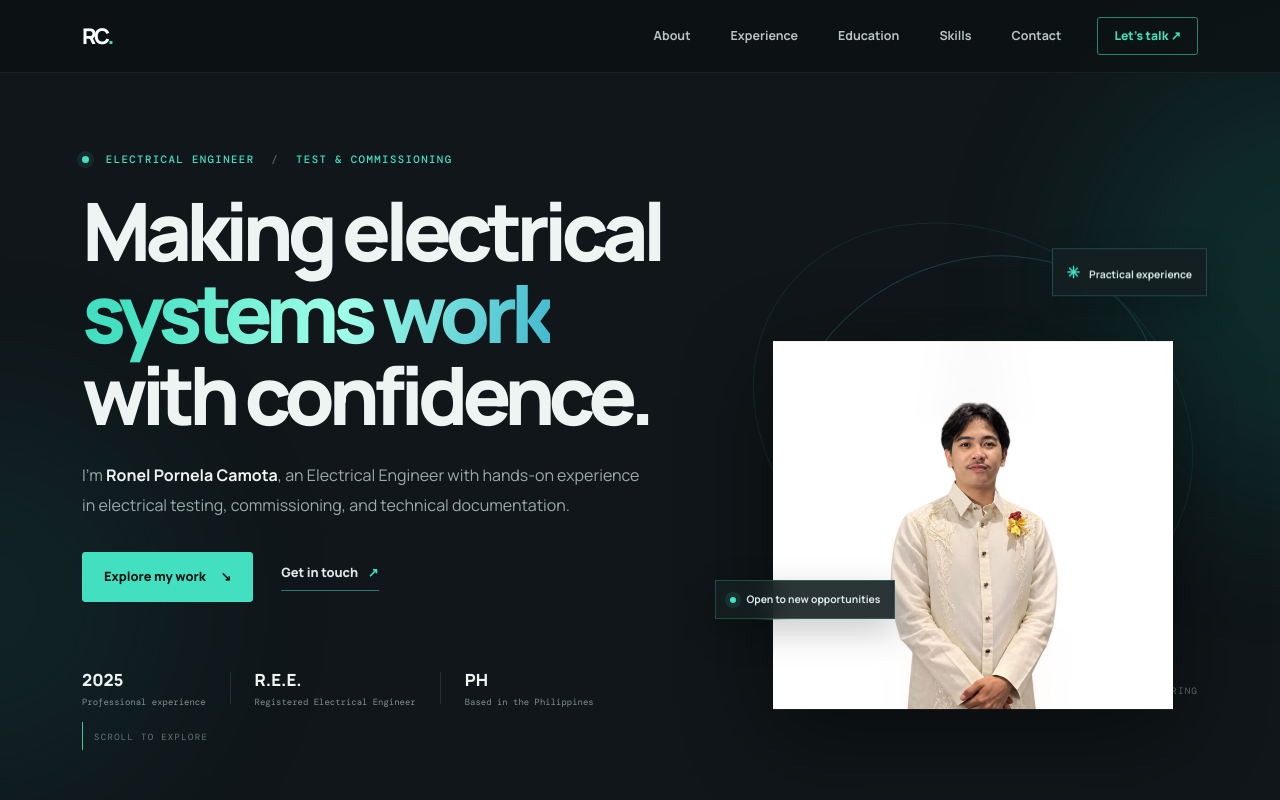
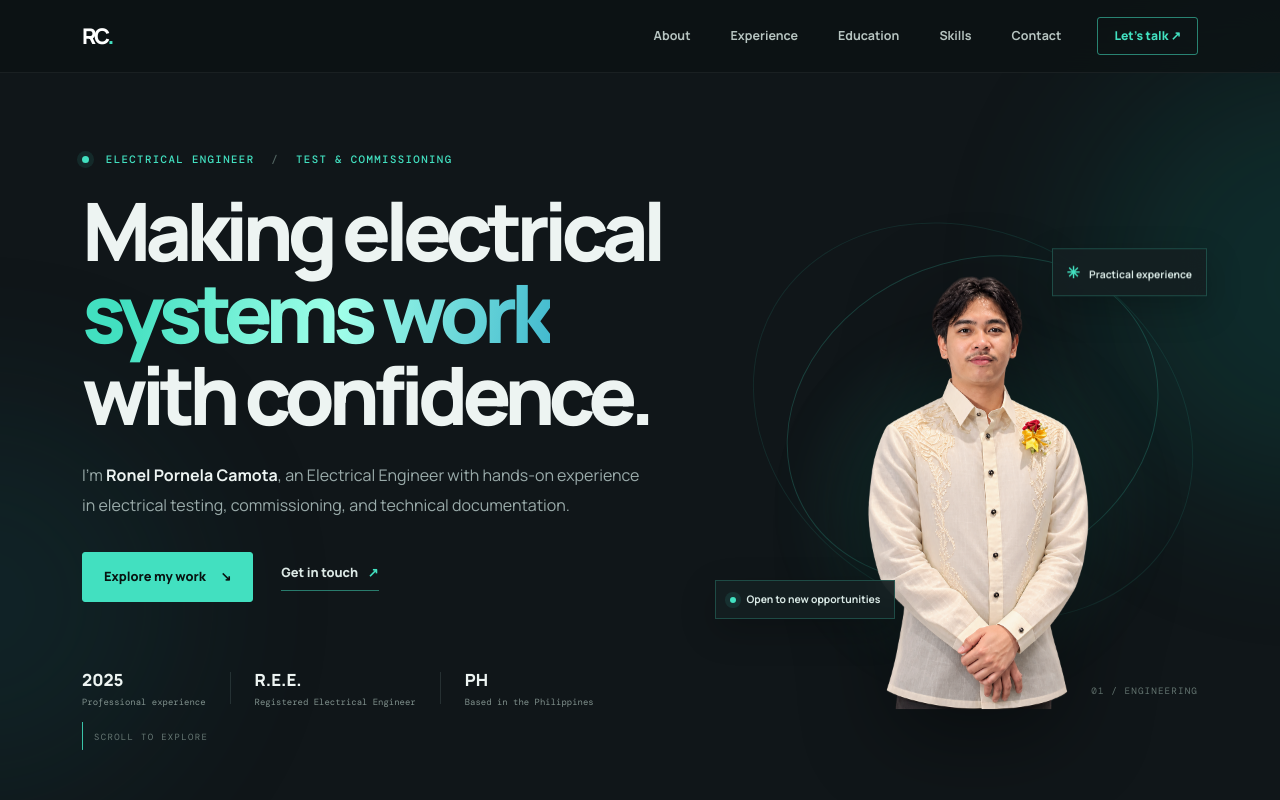
Before and after one commit to leptosee/camota-portfolio-, a plain HTML site: page index.html in a window 1280 px wide. Shown: the top 800 px of the page. Drawn offline with nearby package versions, Linux system fonts and the light colour scheme.

Commit message:
Add files via upload

```diff
--- a/index.html
+++ b/index.html
@@ -65,7 +65,7 @@
               <div class="portrait-orbit orbit-a"></div>
               <div class="portrait-orbit orbit-b"></div>
               <div class="portrait-glow"></div>
-              <img class="portrait-img" src="assets/ronelcamota.jpg" alt="ronelcamota.jpg" width="400" height="400">
+              <img class="portrait-img" src="assets/rpcamota.png" alt="rpcamota.png" width="400" height="400">
               <div class="floating-tag tag-top"><span class="tag-icon">✳</span> Practical experience</div>
               <div class="floating-tag tag-bottom"><span class="tag-pulse"></span> Open to new opportunities</div>
               <span class="portrait-index">01 / ENGINEERING</span>
```
Also changed, not shown: assets/rpcamota.png (added).
